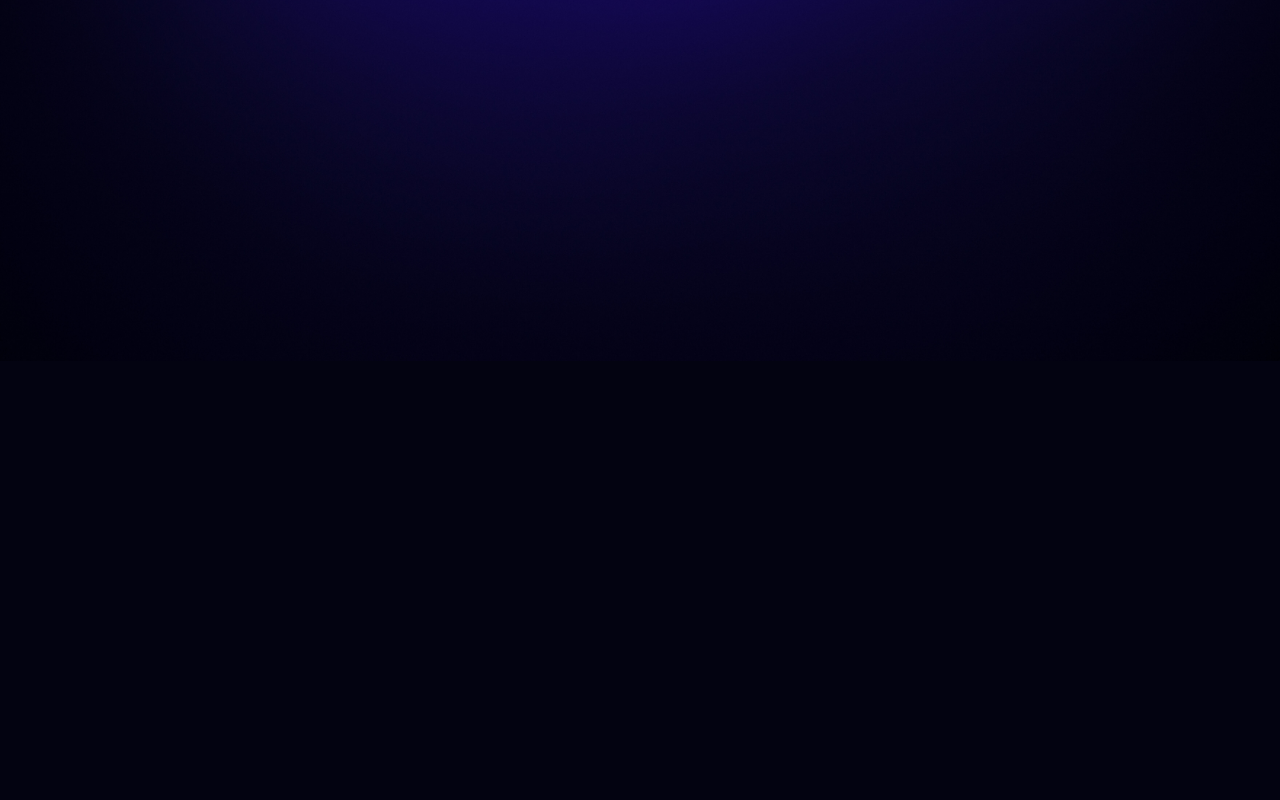
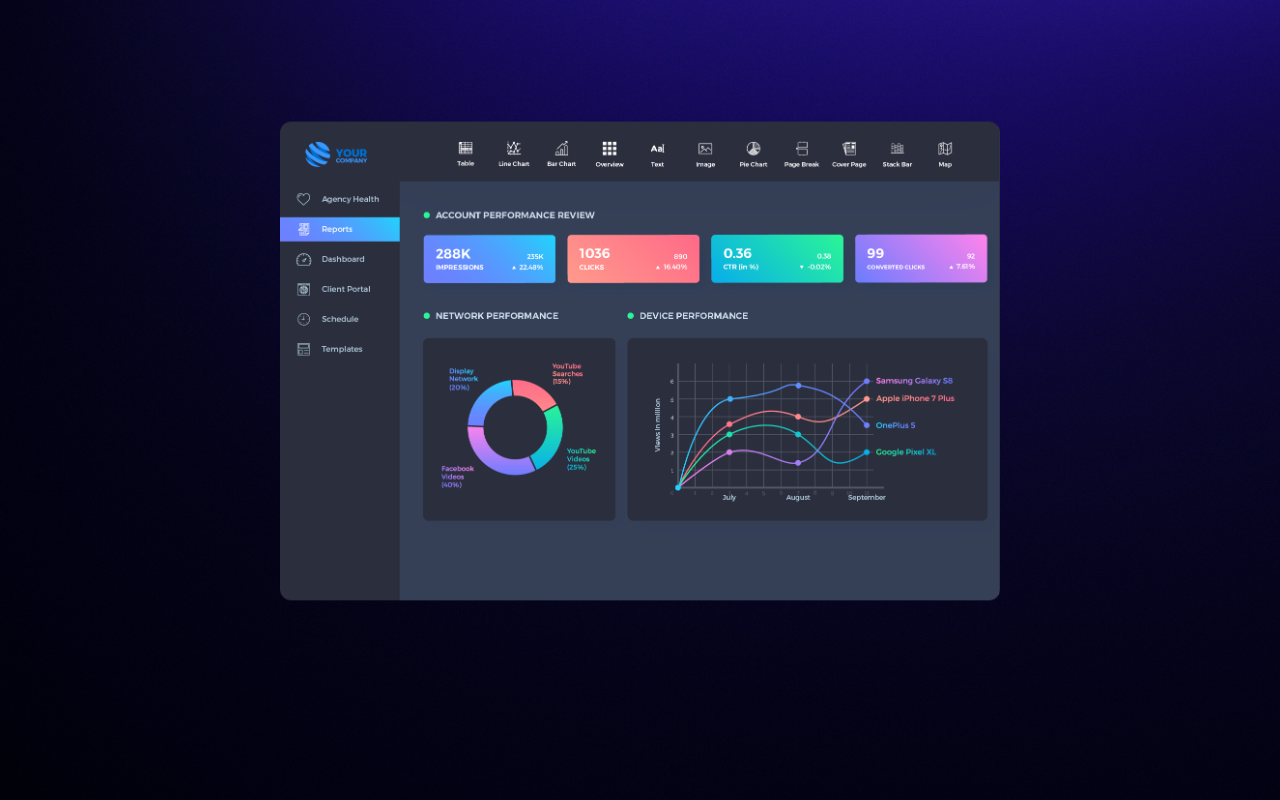
Before and after one commit to diesos/VaultFlow, a React (Vite) app in the folder vaultflow/: page / in a window 1280 px wide. Shown: the part 439-1239 px from the top of the page. Before the commit the page ends 800 px from the top, so only its background shows below. Built offline with nearby package versions, Linux system fonts and the light colour scheme.

Commit message:
feat: Add dashboard image to Hero component

```diff
--- a/vaultflow/src/components/Hero.jsx
+++ b/vaultflow/src/components/Hero.jsx
@@ -1,4 +1,5 @@
 import styled from "styled-components";
+import dashboard from "../assets/dashboard.png";
 
 const HeroSection = styled.section`
   display: flex;
@@ -60,6 +61,11 @@ export const Hero = () => {
           <StyledButton>Download the app</StyledButton>
           <HeroButton>Talk to an expert</HeroButton>
         </div>
+        <img
+          src={dashboard}
+          alt="Logo"
+          style={{ scale: "0.6", alignSelf: "stretch" }}
+        ></img>
       </HeroSection>
     </>
   );
```
Also changed, not shown: vaultflow/src/assets/dashboard.png (added).
